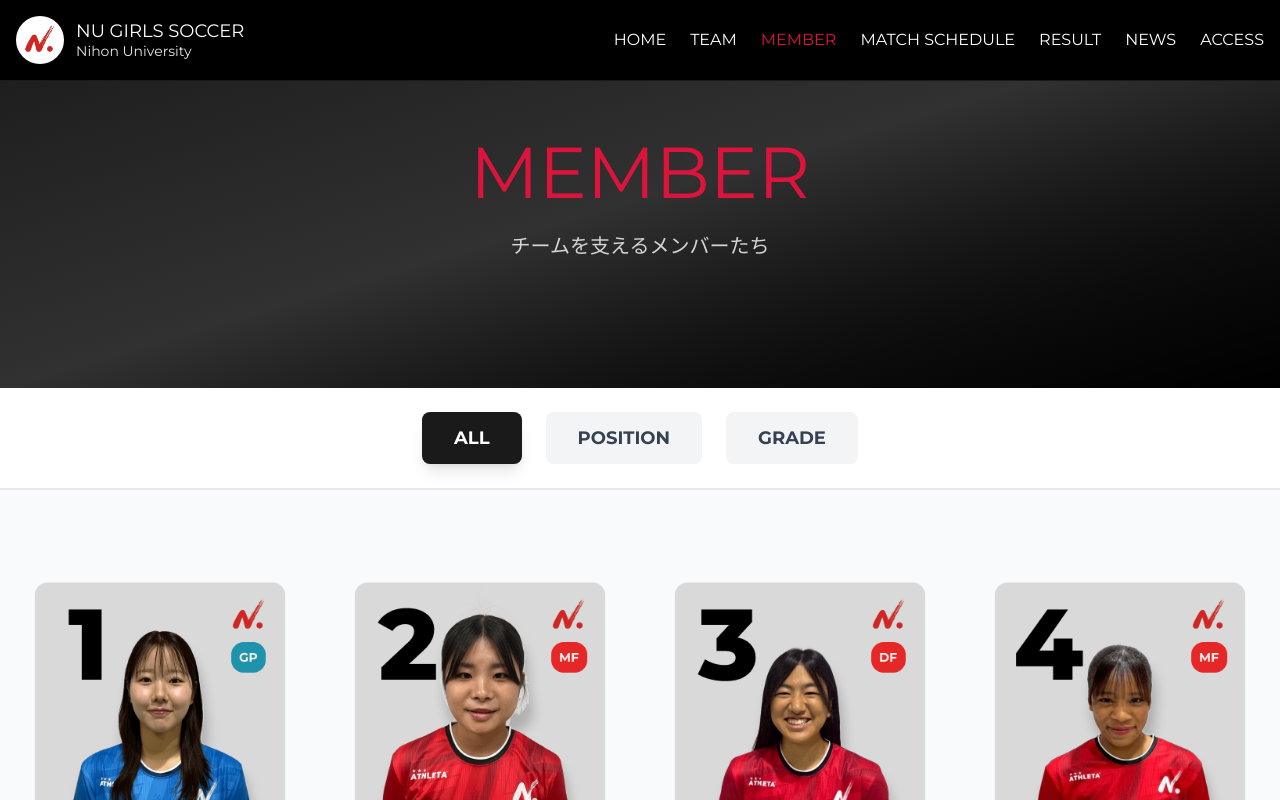
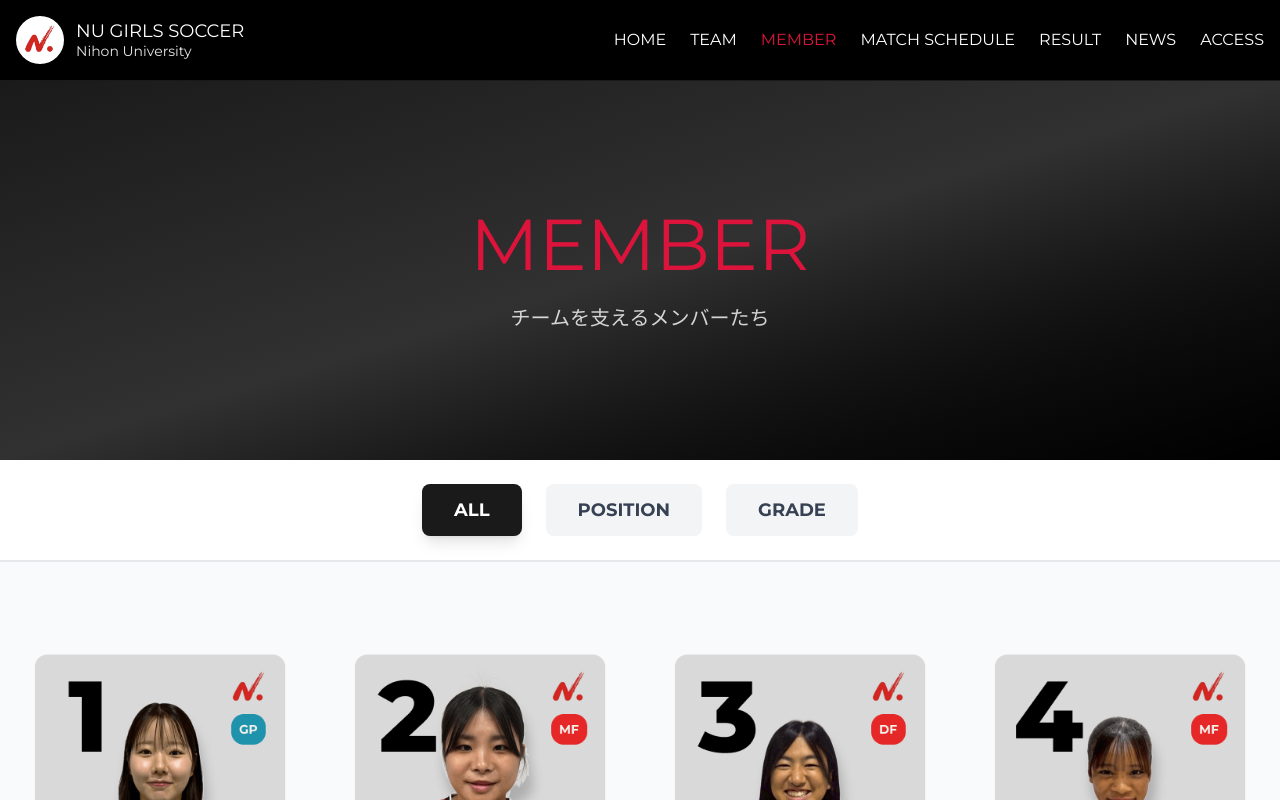
Before and after one commit to chfu24098/nu_girls_soccer_web, a React (Vite) app: page /members in a window 1280 px wide. Shown: the top 800 px of the page. Built offline with nearby package versions, Linux system fonts and the light colour scheme.

Commit message:
fix:member page

```diff
--- a/src/pages/Members.tsx
+++ b/src/pages/Members.tsx
@@ -65,7 +65,7 @@ export function Members() {
 
   return (
     <motion.div
-      className="-mt-[72px]"
+      className="min-h-screen bg-white"
       initial={{ opacity: 0 }}
       animate={{ opacity: 1 }}
       exit={{ opacity: 0 }}
```
